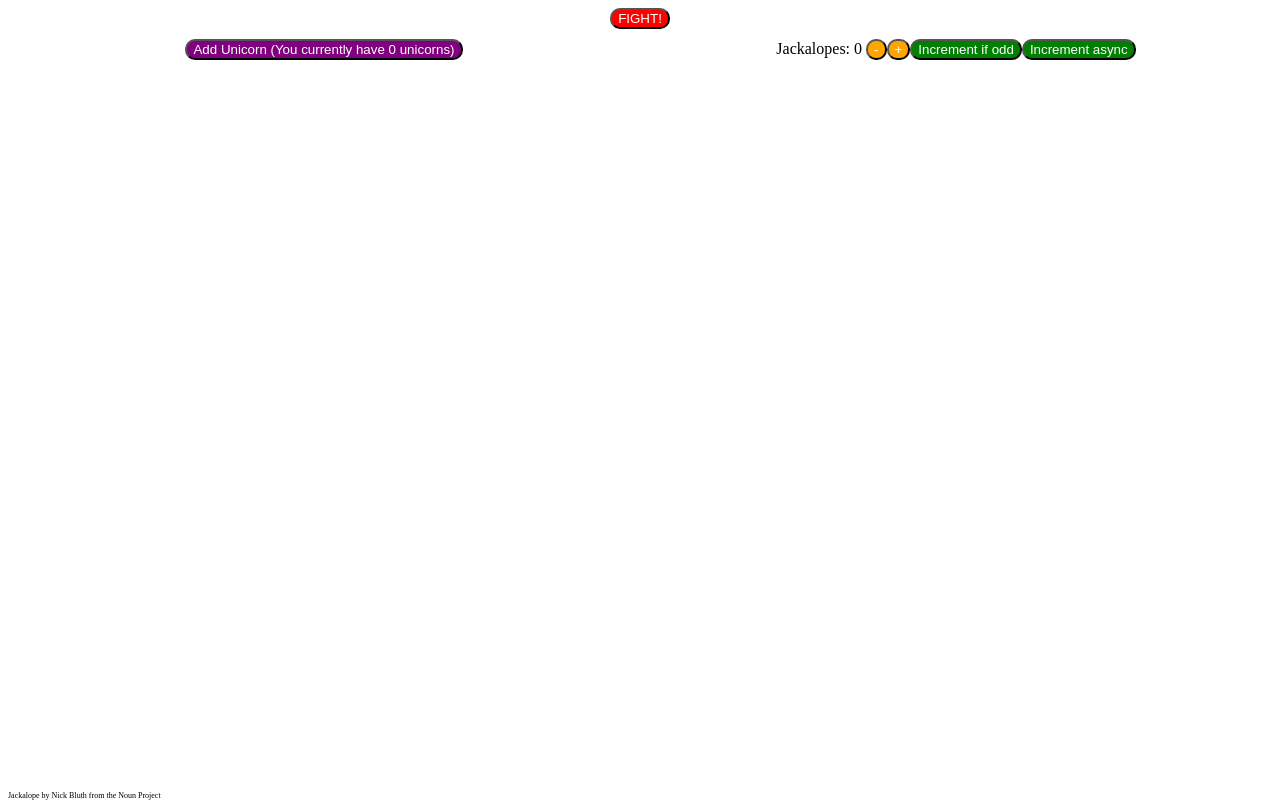
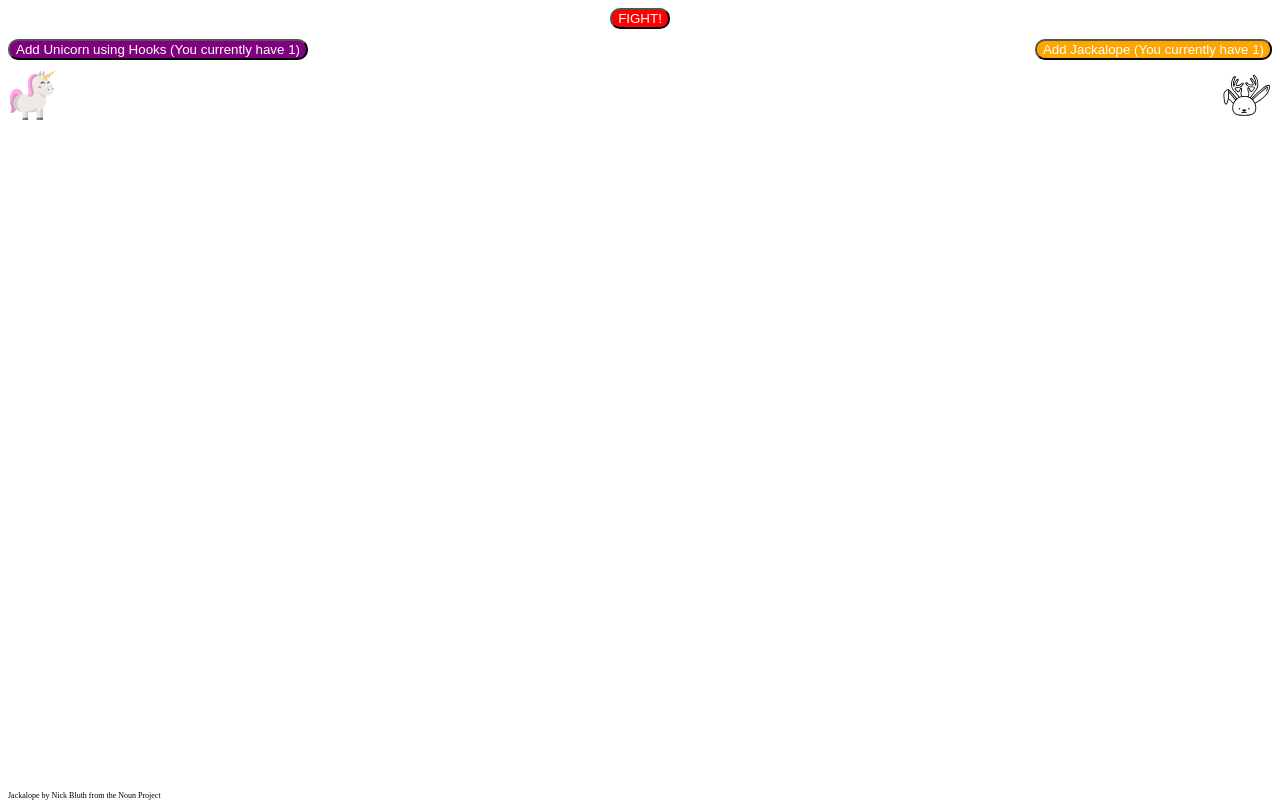
Before and after one commit to lbhasemeyer/React-Hooks-Practice, a React app: page / in a window 1280 px wide. Built offline with nearby package versions, Linux system fonts and the light colour scheme.

Commit message:
adding hooks and simplifying code for this demo

```diff
--- a/package.json
+++ b/package.json
@@ -11,8 +11,8 @@
   },
   "dependencies": {
     "prop-types": "^15.5.10",
-    "react": "^15.5.0",
-    "react-dom": "^15.5.0",
+    "react": "^16.7",
+    "react-dom": "^16.7",
     "react-redux": "^5.0.5",
     "redux": "^3.5.2",
     "styled-components": "^3.2.6"
--- a/src/components/AppContainer.css
+++ b/src/components/AppContainer.css
@@ -10,6 +10,28 @@
   bottom: 0px;
 }
 
+.unicorns-fighting {
+	position:relative;
+	animation:unicorns-fighting 6s;
+	-webkit-animation:unicorns-fighting 6s;
+}
+
+.unicorn-section, .jackalope-section {
+	width: 50%;
+}
+
+.unicorns, .unicorns-fighting, {
+	width: 50%;
+}
+
+.jackalope-section {
+	text-align: right
+}
+
+.jackalopes, .jackalopes-fighting {
+	padding-left: 50%;
+}
+
 /*fighting icons*/
 .unicorns-fighting {
 	position:relative;
@@ -18,11 +40,11 @@
 }
 @keyframes unicorns-fighting {
 	0% {left: 0px;}
-	100% {left: 150px;}
+	100% {left: 500px;}
 }
 @-webkit-keyframes unicorns-fighting {
 	0% {left: 0px;}
-	100% {left: 150px;}
+	100% {left: 500px;}
 }
 .jackalopes-fighting {
   position:relative;
@@ -30,10 +52,10 @@
   -webkit-animation:jackalopes-fighting 6s;
 }
 @keyframes jackalopes-fighting {
-	0% {left: 0px;}
-	100% {left: -150px;}
+	0% {right: 0px;}
+	100% {right: 500px;}
 }
 @-webkit-keyframes jackalopes-fighting {
-	0% {left: 0px;}
-	100% {left: -150px;}
+	0% {right: 0px;}
+	100% {right: 500px;}
 }
--- a/src/components/AppContainer.js
+++ b/src/components/AppContainer.js
@@ -2,12 +2,12 @@ import React, { Component } from 'react'
 import PropTypes from 'prop-types'
 import './AppContainer.css';
 import Jackalopes from './Jackalopes'
-import Unicorns from './Unicorns'
+import UnicornsWithHooks from './UnicornsWithHooks'
 import Button from '../styledComponents/Button.js';
 
 class AppContainer extends Component {
   render() {
-    const { jackalopes, unicorns, isFighting, onIncrement, onDecrement, onAddUnicorn, onStartFight } = this.props
+    const { isFighting, onStartFight } = this.props
     return (
       <div className="app__div">
         <div>
@@ -16,15 +16,11 @@ class AppContainer extends Component {
           </Button>
         </div>
         <div className="app__div-corral">
-          <Unicorns
-            unicorns={unicorns}
-            isFighting = {isFighting}
-            onAddUnicorn={onAddUnicorn} />
+          <UnicornsWithHooks
+            isFighting={isFighting}
+            />
           <Jackalopes
-            jackalopes={jackalopes}
-            isFighting = {isFighting}
-            onIncrement={() => onIncrement()}
-            onDecrement={() => onDecrement()}
+            isFighting={isFighting}
           />
           <div className="app__div-copywright">
             Jackalope by Nick Bluth from the Noun Project
@@ -36,10 +32,6 @@ class AppContainer extends Component {
 }
 
 AppContainer.propTypes = {
-  jackalopes: PropTypes.number.isRequired,
-  unicorns: PropTypes.number.isRequired,
-  onIncrement: PropTypes.func.isRequired,
-  onDecrement: PropTypes.func.isRequired,
   onStartFight: PropTypes.func.isRequired
 }
 
--- a/src/components/Jackalopes.js
+++ b/src/components/Jackalopes.js
@@ -1,63 +1,38 @@
-import React, { Component } from 'react'
-import PropTypes from 'prop-types'
+import React from 'react'
 import Button from '../styledComponents/Button.js';
-import ContainerDiv from '../styledComponents/ContainerDiv.js';
 import JackalopeIcon from '../icons/jackalope.svg';
 
-class Jackalopes extends Component {
+export default class Jackalopes extends React.Component {
   constructor(props) {
     super(props);
-    this.incrementAsync = this.incrementAsync.bind(this);
-    this.incrementIfOdd = this.incrementIfOdd.bind(this);
+    this.state = {
+      jackalopes: 1
+    };
+    this.onIncrement = this.onIncrement.bind(this);
   }
 
-  incrementIfOdd() {
-    if (this.props.jackalopes % 2 !== 0) {
-      this.props.onIncrement()
-    }
-  }
-
-  incrementAsync() {
-    setTimeout(this.props.onIncrement, 1000)
+  onIncrement() {
+    const newJackalopeState = this.state.jackalopes + 1;
+    this.setState({jackalopes: newJackalopeState});
   }
 
   render() {
-    const { jackalopes, onIncrement, onDecrement, isFighting } = this.props
+    let herdClassName = this.props.isFighting === true ? 'jackalopes-fighting' : 'jackalopes';
+
     let jackalopeHerd = [];
-    let iconClassName = isFighting === true ? 'jackalopes-fighting' : null;
-    for(var i=0; i<jackalopes; i++){
+    for(var i=0; i<this.state.jackalopes; i++){
       jackalopeHerd.push(<img key={i} src={JackalopeIcon} height='50' width='50' alt='' />);
     }
+
     return (
-      <ContainerDiv>
-        <div>
-          Jackalopes: {jackalopes}
-          {' '}
-          <Button color={'orange'} onClick={onDecrement}>
-            -
-          </Button>
-          <Button color={'orange'} onClick={onIncrement}>
-            +
-          </Button>
-          <Button color={'green'} onClick={this.incrementIfOdd}>
-            Increment if odd
-          </Button>
-          <Button color={'green'} onClick={this.incrementAsync}>
-            Increment async
-          </Button>
-        </div>
-        <div className={iconClassName}>
+      <div className="jackalope-section">
+        <Button color={'orange'} onClick={this.onIncrement}>
+          Add Jackalope (You currently have {jackalopeHerd.length})
+        </Button>
+        <div className={herdClassName}>
           {jackalopeHerd}
         </div>
-      </ContainerDiv>
+      </div>
     )
   }
 }
-
-Jackalopes.propTypes = {
-  jackalopes: PropTypes.number.isRequired,
-  onIncrement: PropTypes.func.isRequired,
-  onDecrement: PropTypes.func.isRequired
-}
-
-export default Jackalopes
--- a/src/components/Unicorns.js
+++ /dev/null
@@ -1,34 +0,0 @@
-import React, { Component } from 'react'
-import PropTypes from 'prop-types'
-import UnicornIcon from '../icons/unicorn.svg';
-import Button from '../styledComponents/Button.js';
-import ContainerDiv from '../styledComponents/ContainerDiv.js';
-
-class Unicorns extends Component {
-  render() {
-    const { unicorns, onAddUnicorn } = this.props
-    var unicornPlural = (unicorns === 1) ? ' unicorn' : ' unicorns';
-    var unicornHerd = [];
-    let iconClassName = this.props.isFighting === true ? 'unicorns-fighting' : null;
-    for(var i=0; i<unicorns; i++){
-      unicornHerd.push(<img key={i} src={UnicornIcon} height='50' width='50' alt='' />)
-    }
-    return (
-      <ContainerDiv>
-        <Button color={'purple'} onClick={onAddUnicorn}>
-          Add Unicorn (You currently have {unicorns} {unicornPlural})
-        </Button>
-        <div className={iconClassName}>
-          {unicornHerd}
-        </div>
-      </ContainerDiv>
-    )
-  }
-}
-
-Unicorns.propTypes = {
-  unicorns: PropTypes.number.isRequired,
-  onAddUnicorn: PropTypes.func.isRequired,
-}
-
-export default Unicorns
--- /dev/null
+++ b/src/components/UnicornsWithHooks.js
@@ -0,0 +1,25 @@
+import React, { useState } from 'react';
+import Button from '../styledComponents/Button.js';
+import UnicornIcon from '../icons/unicorn.svg';
+
+export default function UnicornsWithHooks(props) {
+	const [count, setCount] = useState(1);
+
+	const herdClassName = props.isFighting === true ? 'unicorns-fighting' : 'unicorns';
+
+	const unicornHerd = [];
+	for(var i=0; i<count; i++){
+    unicornHerd.push(<img key={i} src={UnicornIcon} height='50' width='50' alt='' />)
+  }
+
+	return (
+		<div className="unicorn-section">
+			<Button color={'purple'} onClick={e => setCount(count+1)}>
+	      Add Unicorn using Hooks (You currently have {count})
+	    </Button>
+			<div className={herdClassName}>
+				{unicornHerd}
+			</div>
+		</div>
+	)
+}
--- a/src/index.js
+++ b/src/index.js
@@ -9,12 +9,7 @@ const store = createStore(counter)
 const rootEl = document.getElementById('root')
 const render = () => ReactDOM.render(
   <AppContainer
-    jackalopes={store.getState().jackalopes}
-    unicorns={store.getState().unicorns}
     isFighting={store.getState().isFighting}
-    onIncrement={() => store.dispatch({ type: 'INCREMENT-JACKALOPES' })}
-    onDecrement={() => store.dispatch({ type: 'DECREMENT-JACKALOPES' })}
-    onAddUnicorn={() => store.dispatch({ type: 'ADD-UNICORN' })}
     onStartFight={() => store.dispatch({ type: 'START-FIGHT' })}
   />,
   rootEl
--- a/src/reducers/index.js
+++ b/src/reducers/index.js
@@ -1,21 +1,7 @@
-//REDUCERS TAKE IN A COPY OF CURRENT STATE AND AN ACTION, THEN UPDATE STATE ACCORDINGLY
-//--DOES THIS UPDATE STORE AUTOMATICALLY?  HOW DOES IT UPDATE STORE?
-export default (state = {jackalopes: 0, unicorns: 0, isFighting: false}, action) => {
-	var jackalopes = state.jackalopes;
-	var unicorns = state.unicorns;
-	var isFighting = state.isFighting;
+export default (state = {isFighting: false}, action) => {
 	switch (action.type) {
-		case 'INCREMENT-JACKALOPES':
-			var jackalopesPlusOne = state.jackalopes + 1;
-			return {jackalopes: jackalopesPlusOne, unicorns: unicorns, isFighting: false}
-		case 'DECREMENT-JACKALOPES':
-			var jackalopesMinusOne = state.jackalopes - 1;
-			return {jackalopes: jackalopesMinusOne, unicorns: unicorns, isFighting: false}
-		case 'ADD-UNICORN':
-			var unicornsPlusOne = state.unicorns + 1;
-			return {jackalopes: jackalopes, unicorns: unicornsPlusOne, isFighting: false}
 		case 'START-FIGHT':
-			return {jackalopes: jackalopes, unicorns: unicorns, isFighting: true}
+			return {isFighting: true}
 		default:
 			return state
 	}
```
Also changed, not shown: src/reducers/index.spec.js (deleted, +0 -30 lines), src/tests/Jackalopes.spec.js (deleted, +0 -68 lines), src/tests/Unicorns.spec.js (deleted, +0 -40 lines), 1 other file.
